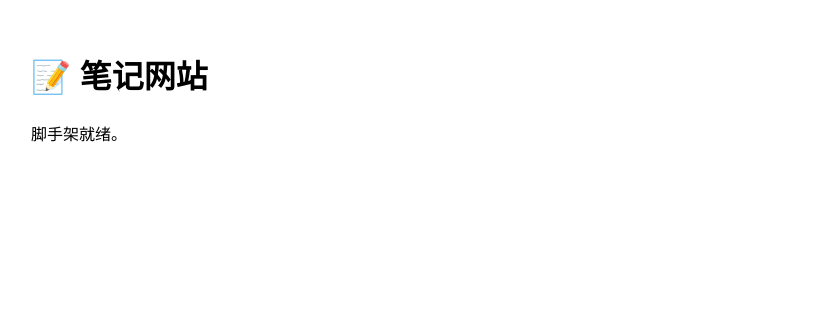
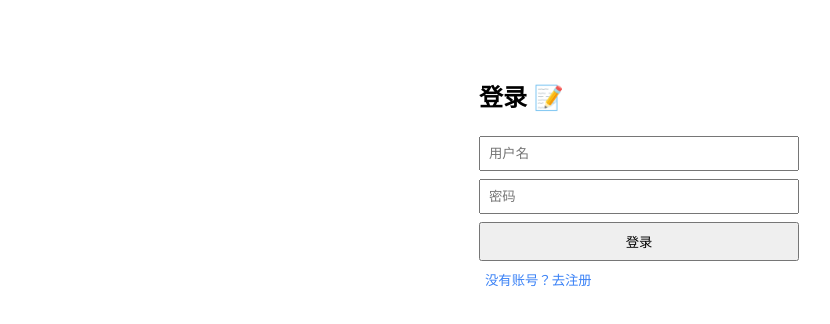
Before and after one commit to coderwenn/study, a React (Vite) app in the folder apps/web/: page /login in a window 1280 px wide. Shown: the top 324 px of the page, without its empty margins (1-831 px from the left). Built offline with nearby package versions, Linux system fonts and the light colour scheme.

Commit message:
feat(web): 鉴权 Context、登录页、受保护路由、QueryProvider

```diff
--- a/apps/web/package.json
+++ b/apps/web/package.json
@@ -10,9 +10,11 @@
     "test": "vitest"
   },
   "dependencies": {
+    "@tanstack/react-query": "^5.101.1",
     "axios": "^1.18.1",
     "react": "^18.3.1",
-    "react-dom": "^18.3.1"
+    "react-dom": "^18.3.1",
+    "react-router-dom": "^7.18.0"
   },
   "devDependencies": {
     "@types/react": "^18.3.3",
--- a/apps/web/src/App.tsx
+++ b/apps/web/src/App.tsx
@@ -1,10 +1,27 @@
-function App() {
+// 应用根：Auth Provider + 路由
+import { BrowserRouter, Routes, Route, Navigate } from "react-router-dom";
+import { AuthProvider } from "./hooks/useAuth";
+import RequireAuth from "./components/RequireAuth";
+import LoginPage from "./pages/LoginPage";
+import NotesPage from "./pages/NotesPage";
+
+export default function App() {
   return (
-    <div style={{ padding: "2rem", fontFamily: "sans-serif" }}>
-      <h1>📝 笔记网站</h1>
-      <p>脚手架就绪。</p>
-    </div>
+    <AuthProvider>
+      <BrowserRouter>
+        <Routes>
+          <Route path="/login" element={<LoginPage />} />
+          <Route
+            path="/"
+            element={
+              <RequireAuth>
+                <NotesPage />
+              </RequireAuth>
+            }
+          />
+          <Route path="*" element={<Navigate to="/" replace />} />
+        </Routes>
+      </BrowserRouter>
+    </AuthProvider>
   );
 }
-
-export default App;
--- /dev/null
+++ b/apps/web/src/components/RequireAuth.tsx
@@ -0,0 +1,11 @@
+// 受保护路由：未登录跳转 /login
+import { Navigate } from "react-router-dom";
+import { useAuth } from "../hooks/useAuth";
+import type { ReactNode } from "react";
+
+export default function RequireAuth({ children }: { children: ReactNode }) {
+  const { user, loading } = useAuth();
+  if (loading) return <div style={{ padding: "2rem" }}>加载中…</div>;
+  if (!user) return <Navigate to="/login" replace />;
+  return <>{children}</>;
+}
--- /dev/null
+++ b/apps/web/src/hooks/useAuth.tsx
@@ -0,0 +1,64 @@
+// 鉴权 Context：保存当前用户、登录/登出方法
+import { createContext, useContext, useEffect, useState, type ReactNode } from "react";
+import * as authApi from "../api/auth";
+import { ACCESS_TOKEN_KEY, REFRESH_TOKEN_KEY } from "../api/client";
+import type { User } from "../types";
+
+interface AuthState {
+  user: User | null;
+  loading: boolean;
+  login: (username: string, password: string) => Promise<void>;
+  register: (username: string, password: string) => Promise<void>;
+  logout: () => void;
+}
+
+const AuthContext = createContext<AuthState>({} as AuthState);
+
+export function AuthProvider({ children }: { children: ReactNode }) {
+  const [user, setUser] = useState<User | null>(null);
+  const [loading, setLoading] = useState(true);
+
+  // 启动时若有 token，尝试拉取当前用户
+  useEffect(() => {
+    const token = localStorage.getItem(ACCESS_TOKEN_KEY);
+    if (!token) {
+      setLoading(false);
+      return;
+    }
+    authApi
+      .fetchMe()
+      .then(setUser)
+      .catch(() => {
+        localStorage.removeItem(ACCESS_TOKEN_KEY);
+        localStorage.removeItem(REFRESH_TOKEN_KEY);
+      })
+      .finally(() => setLoading(false));
+  }, []);
+
+  // 持久化 token 并设置当前用户；register 返回了 user，login 没有则再拉一次
+  async function persist(pair: { access_token: string; refresh_token: string; user?: User }) {
+    localStorage.setItem(ACCESS_TOKEN_KEY, pair.access_token);
+    localStorage.setItem(REFRESH_TOKEN_KEY, pair.refresh_token);
+    setUser(pair.user ?? (await authApi.fetchMe()));
+  }
+
+  const login = async (username: string, password: string) =>
+    persist(await authApi.login(username, password));
+  const register = async (username: string, password: string) =>
+    persist(await authApi.register(username, password));
+  const logout = () => {
+    localStorage.removeItem(ACCESS_TOKEN_KEY);
+    localStorage.removeItem(REFRESH_TOKEN_KEY);
+    setUser(null);
+  };
+
+  return (
+    <AuthContext.Provider value={{ user, loading, login, register, logout }}>
+      {children}
+    </AuthContext.Provider>
+  );
+}
+
+export function useAuth() {
+  return useContext(AuthContext);
+}
--- a/apps/web/src/main.tsx
+++ b/apps/web/src/main.tsx
@@ -1,11 +1,17 @@
-import { StrictMode } from 'react'
-import { createRoot } from 'react-dom/client'
-import './index.css'
-import App from './App.tsx'
+// 应用入口：挂载 React 根节点，包裹 QueryClientProvider
+import React from "react";
+import ReactDOM from "react-dom/client";
+import { QueryClient, QueryClientProvider } from "@tanstack/react-query";
+import "./index.css";
+import App from "./App";
 
-// 应用入口：挂载 React 根节点
-createRoot(document.getElementById('root')!).render(
-  <StrictMode>
-    <App />
-  </StrictMode>,
-)
+// 全局 react-query 客户端
+const queryClient = new QueryClient();
+
+ReactDOM.createRoot(document.getElementById("root")!).render(
+  <React.StrictMode>
+    <QueryClientProvider client={queryClient}>
+      <App />
+    </QueryClientProvider>
+  </React.StrictMode>
+);
--- /dev/null
+++ b/apps/web/src/pages/LoginPage.tsx
@@ -0,0 +1,57 @@
+// 登录/注册页
+import { useState } from "react";
+import { useNavigate } from "react-router-dom";
+import { useAuth } from "../hooks/useAuth";
+
+export default function LoginPage() {
+  const { login, register } = useAuth();
+  const nav = useNavigate();
+  const [username, setUsername] = useState("");
+  const [password, setPassword] = useState("");
+  const [isRegister, setIsRegister] = useState(false);
+  const [error, setError] = useState("");
+
+  async function submit(e: React.FormEvent) {
+    e.preventDefault();
+    setError("");
+    try {
+      if (isRegister) await register(username, password);
+      else await login(username, password);
+      nav("/");
+    } catch {
+      setError(isRegister ? "注册失败（用户名可能已存在）" : "用户名或密码错误");
+    }
+  }
+
+  return (
+    <div style={{ maxWidth: 320, margin: "80px auto", fontFamily: "sans-serif" }}>
+      <h2>{isRegister ? "注册" : "登录"} 📝</h2>
+      <form onSubmit={submit}>
+        <input
+          className="input"
+          placeholder="用户名"
+          value={username}
+          onChange={(e) => setUsername(e.target.value)}
+          style={{ width: "100%", padding: 8, marginBottom: 8, boxSizing: "border-box" }}
+        />
+        <input
+          type="password"
+          placeholder="密码"
+          value={password}
+          onChange={(e) => setPassword(e.target.value)}
+          style={{ width: "100%", padding: 8, marginBottom: 8, boxSizing: "border-box" }}
+        />
+        {error && <div style={{ color: "red", marginBottom: 8 }}>{error}</div>}
+        <button style={{ width: "100%", padding: 8 }} type="submit">
+          {isRegister ? "注册" : "登录"}
+        </button>
+      </form>
+      <button
+        style={{ marginTop: 8, background: "none", border: "none", color: "#3b82f6", cursor: "pointer" }}
+        onClick={() => setIsRegister((v) => !v)}
+      >
+        {isRegister ? "已有账号？去登录" : "没有账号？去注册"}
+      </button>
+    </div>
+  );
+}
--- /dev/null
+++ b/apps/web/src/pages/NotesPage.tsx
@@ -0,0 +1,4 @@
+// 主界面占位（鉴权已就绪），后续 Task 16 完善
+export default function NotesPage() {
+  return <div style={{ padding: "2rem" }}>主界面占位（鉴权已就绪）</div>;
+}
```
Also changed, not shown: 1 other file (tests, documents, lock files or other folders).
